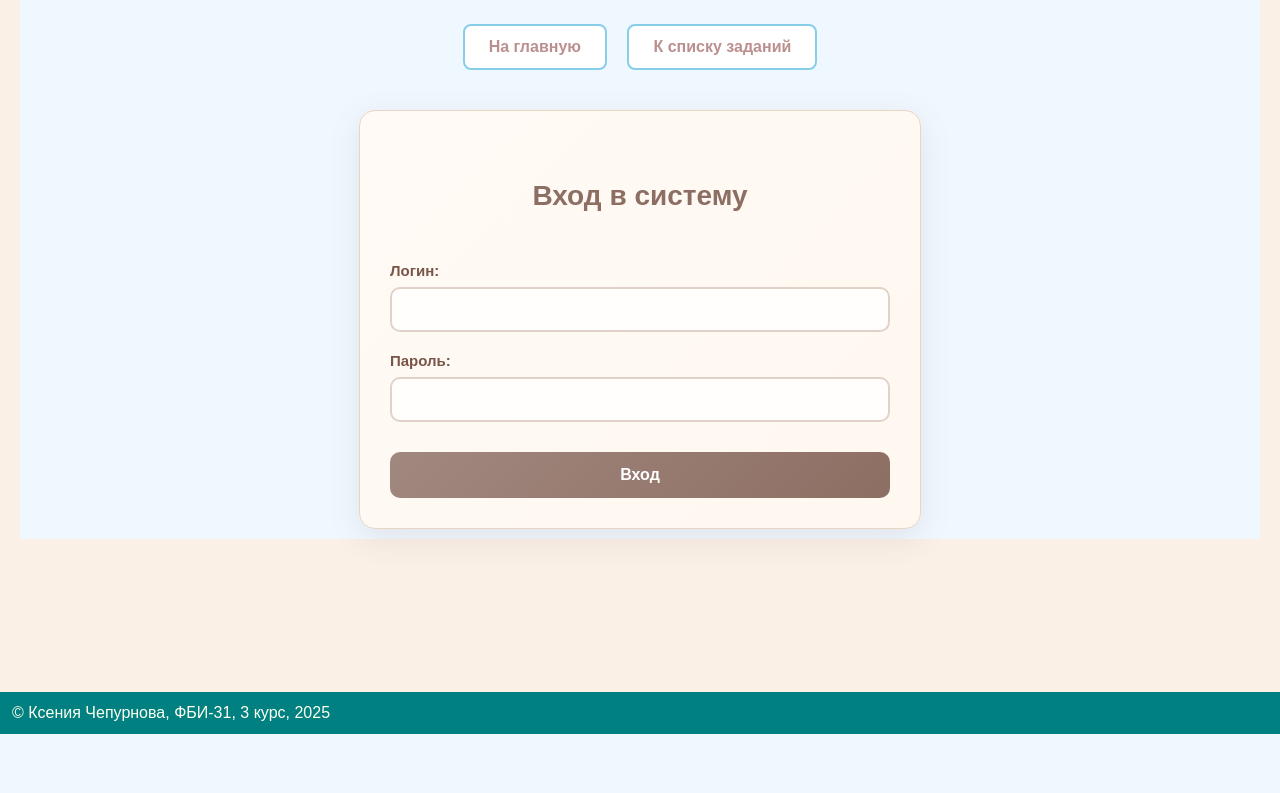
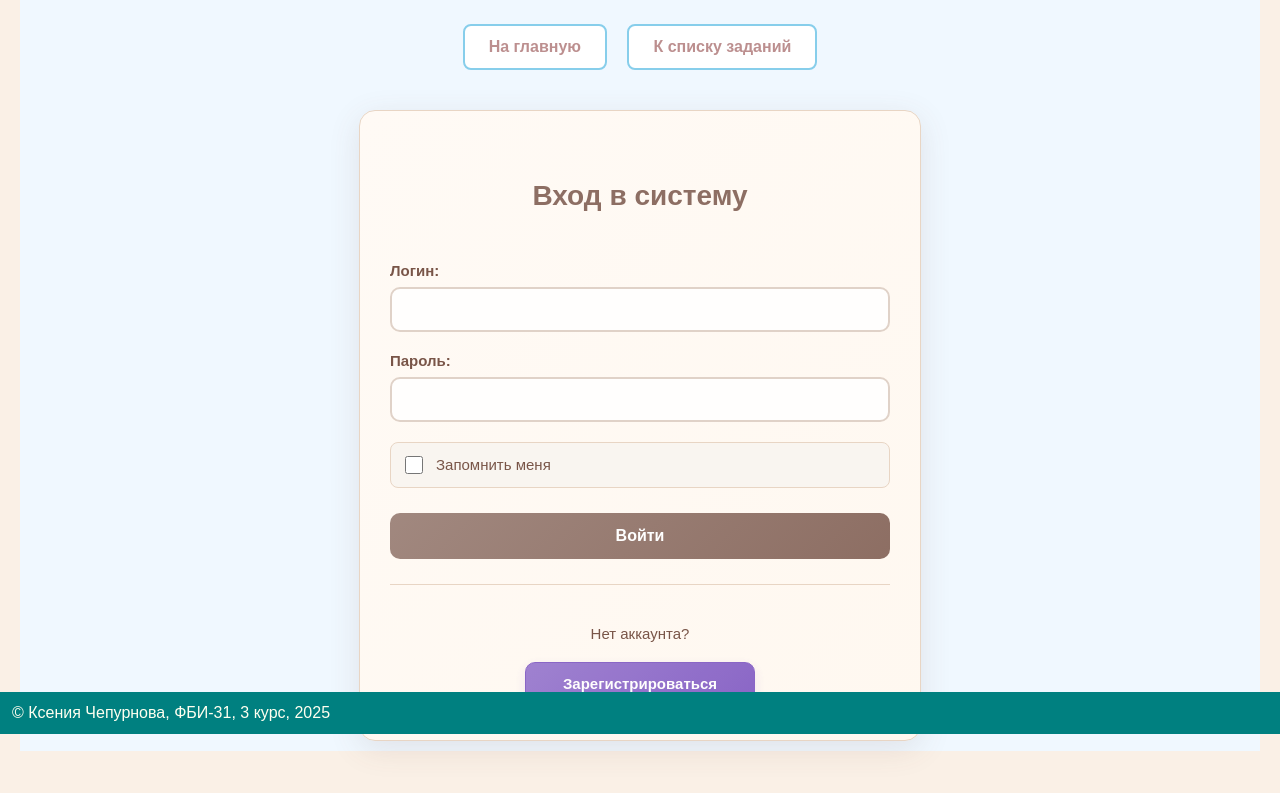
Before and after one commit to Ksenia-business/web-back-labs, a Flask app: page /lab8/login in a window 1280 px wide. Shown: the part 66-859 px from the top of the page. Before the commit the page ends 800 px from the top, so only its background shows below. Run offline with Flask 3, Linux system fonts and the light colour scheme.

Commit message:
Добавление галочки

```diff
--- a/app.py
+++ b/app.py
@@ -26,7 +26,7 @@
 def load_users(login_id):
     return users.query.get(int(login_id))
 
-app.config['SECRET_KEY'] = os.environ.get('SECRET_KEY', 'секретно-секретный секрет')
+app.config['SECRET_KEY'] = os.environ.get('SECRET_KEY', 'flask-my-secret-secret')
 app.config['DB_TYPE'] = os.environ.get('DB_TYPE', 'postgres')
 
 if app.config['DB_TYPE'] == 'postgres':
--- a/lab8.py
+++ b/lab8.py
@@ -20,6 +20,7 @@
 
     login_form = request.form.get('login')
     password_form = request.form.get('password')
+    remember_me = request.form.get('remember') == 'on'
 
     if not login_form or not login_form.strip():
         return render_template('/lab8/login.html',
@@ -33,7 +34,7 @@
 
     if user:
         if check_password_hash(user.password, password_form):
-            login_user(user, remember = False)
+            login_user(user, remember = remember_me)
             return redirect('/lab8/')
 
     return render_template('/lab8/login.html',
--- a/templates/base.html
+++ b/templates/base.html
@@ -79,7 +79,7 @@
     <main>
         <div class="nav-buttons">
             <a href="/" class="nav-button">На главную</a>
-            <a href="/lab5" class="nav-button">К списку заданий</a>
+            <a href="/lab8" class="nav-button">К списку заданий</a>
         </div>
 
         {% block main %}{% endblock %}
--- a/templates/lab8/login.html
+++ b/templates/lab8/login.html
@@ -54,6 +54,31 @@
         background-color: #fff;
     }
 
+    .remember-me {
+        display: flex;
+        align-items: center;
+        gap: 10px;
+        margin: 15px 0;
+        padding: 10px;
+        background: #f9f5f0;
+        border-radius: 8px;
+        border: 1px solid #e8d5c4;
+    }
+
+    .remember-me input[type="checkbox"] {
+        width: 18px;
+        height: 18px;
+        cursor: pointer;
+        accent-color: #a1887f;
+    }
+
+    .remember-me label {
+        margin: 0;
+        cursor: pointer;
+        color: #795548;
+        font-weight: 500;
+    }
+
     button {
         width: 100%;
         padding: 14px;
@@ -83,6 +108,60 @@
         text-align: center;
         box-shadow: 0 2px 8px rgba(244, 67, 54, 0.2);
     }
+
+    .auth-links {
+        text-align: center;
+        margin-top: 25px;
+        padding-top: 25px;
+        border-top: 1px solid #e8d5c4;
+    }
+
+    .auth-links p {
+        margin: 15px 0;
+        color: #795548;
+        font-size: 15px;
+    }
+
+    .register-btn {
+        display: inline-block;
+        padding: 12px 24px;
+        background: linear-gradient(135deg, #9575CD 0%, #7E57C2 100%);
+        color: white !important;
+        text-decoration: none;
+        border-radius: 10px;
+        font-weight: 600;
+        font-size: 15px;
+        transition: all 0.3s ease;
+        border: 1px solid #7E57C2;
+        cursor: pointer;
+        box-shadow: 0 4px 12px rgba(149, 117, 205, 0.15);
+        margin: 5px;
+        min-width: 180px;
+        opacity: 0.9;
+    }
+
+    .register-btn:hover {
+        background: linear-gradient(135deg, #7E57C2 0%, #673AB7 100%);
+        transform: translateY(-2px);
+        box-shadow: 0 6px 18px rgba(149, 117, 205, 0.2);
+        text-decoration: none !important;
+        color: white !important;
+        opacity: 1;
+        border-color: #673AB7;
+    }
+
+    .register-btn:active {
+        transform: translateY(0);
+        box-shadow: 0 2px 8px rgba(149, 117, 205, 0.15);
+    }
+
+    .btn-wrapper {
+        display: flex;
+        flex-direction: column;
+        align-items: center;
+        gap: 10px;
+        margin-top: 15px;
+    }
 </style>
 
 <div class="form-container">
@@ -95,7 +174,7 @@
     <form action="/lab8/login" method="post">
         <div class="form-group">
             <label for="login">Логин:</label>
-            <input type="text" id="login" name="login">
+            <input type="text" id="login" name="login" value="{{ request.form.login if request.form.login else '' }}">
         </div>
 
         <div class="form-group">
@@ -103,7 +182,19 @@
             <input type="password" id="password" name="password">
         </div>
 
-        <button type="submit">Вход</button>
+        <div class="remember-me">
+            <input type="checkbox" id="remember" name="remember">
+            <label for="remember">Запомнить меня</label>
+        </div>
+
+        <button type="submit">Войти</button>
     </form>
+
+    <div class="auth-links">
+        <p>Нет аккаунта?</p>
+        <div class="btn-wrapper">
+            <a href="/lab8/register" class="register-btn">Зарегистрироваться</a>
+        </div>
+    </div>
 </div>
 {% endblock %}
```
